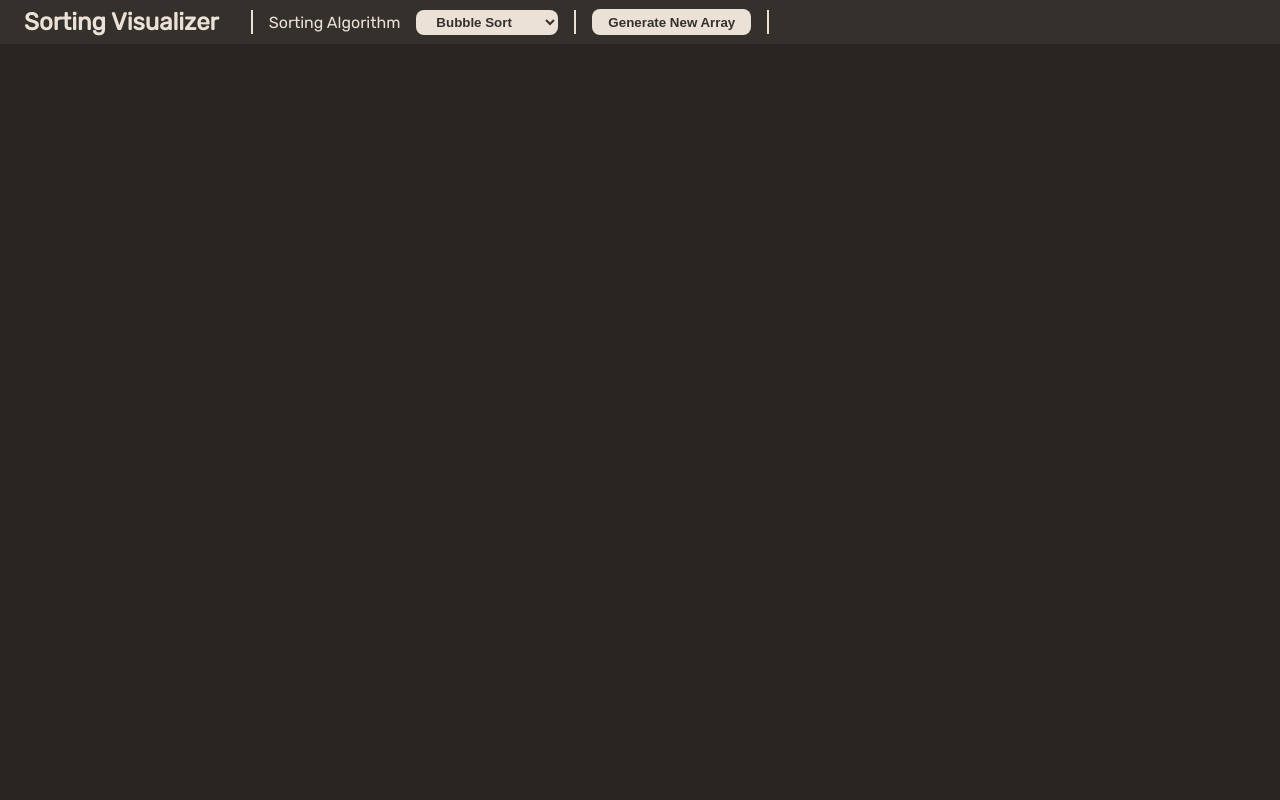
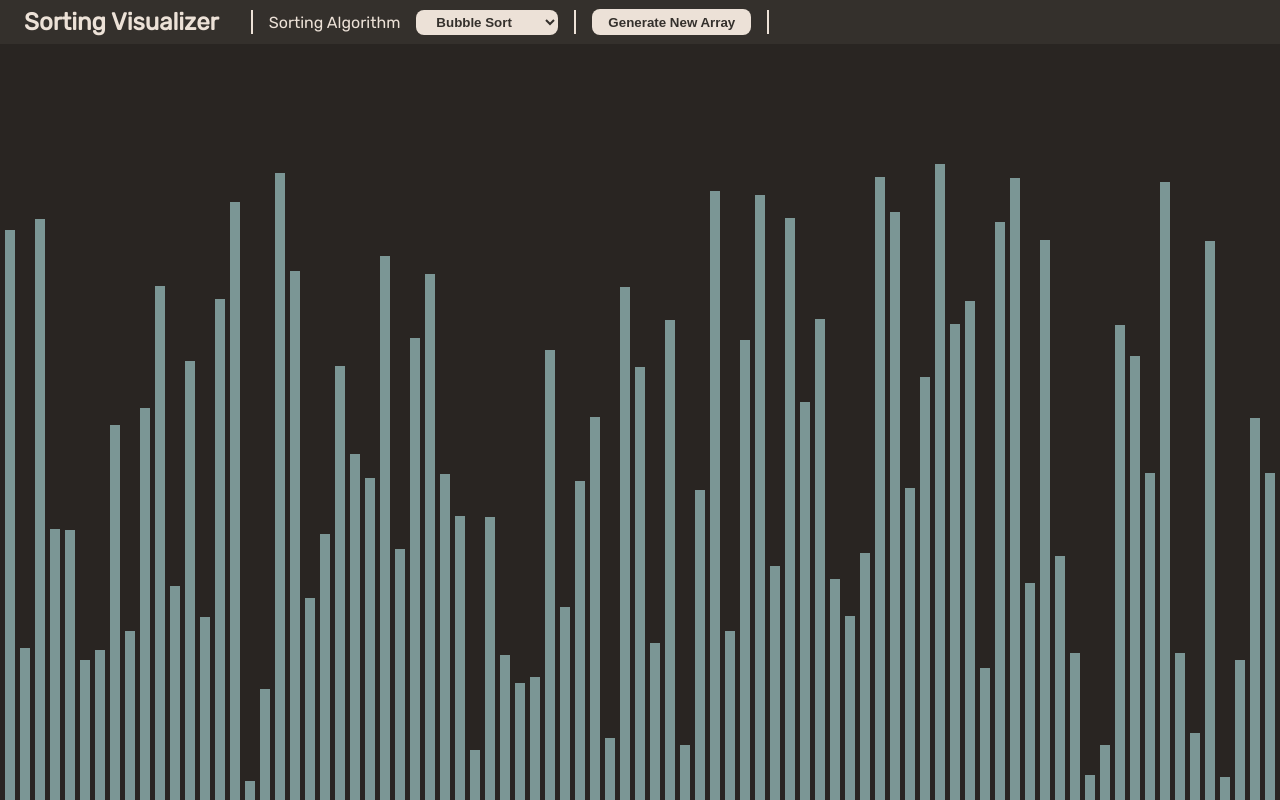
Before and after one commit to sk3p7ic/sorting-with-svelte, a SvelteKit app: page / in a window 1280 px wide. Both pictures are taken after a click on the button "Generate New Array". Built offline with nearby package versions, Linux system fonts and the light colour scheme.

Commit message:
Created Svelte stores for storing bar information and settings.

```diff
--- a/src/components/MenuBar.svelte
+++ b/src/components/MenuBar.svelte
@@ -1,8 +1,10 @@
 <script lang="ts">
+	import { init_bar_array } from '$lib/array.ts';
 	const generateNewArray = (e: Event) => {
 		e.preventDefault();
 		console.log('Generating new array');
-		// TODO: Generate new array in Svelte store
+		const n_bars = Math.floor(window.innerWidth / 15);
+		init_bar_array(window, n_bars);
 	};
 </script>
 
--- /dev/null
+++ b/src/lib/array.ts
@@ -0,0 +1,11 @@
+import { get } from 'svelte/store';
+import { bar_array, display_config } from './stores';
+
+export function init_bar_array(window: Window, n_bars: number) {
+	const arr: number[] = [];
+	const min_height = get(display_config).min_height;
+	for (let i = 0; i < n_bars; i++) {
+		arr.push(Math.random() * (window.innerHeight * 0.8 - min_height) + min_height);
+	}
+	bar_array.set(arr);
+}
--- /dev/null
+++ b/src/lib/stores.ts
@@ -0,0 +1,23 @@
+import { writable } from 'svelte/store';
+
+export const bar_array = writable<number[]>([]);
+
+export enum BarColor {
+	RED = 'var(--red)',
+	GREEN = 'var(--green)',
+	YELLOW = 'var(--yellow)',
+	BLUE = 'var(--blue)',
+	MAGENTA = 'var(--magenta)',
+	CYAN = 'var(--cyan)',
+	WHITE = 'var(--white)'
+}
+
+export type DisplayConfig = {
+	min_height: number;
+	bar_color: BarColor;
+};
+
+export const display_config = writable<DisplayConfig>({
+	min_height: 10,
+	bar_color: BarColor.CYAN
+});
--- a/src/routes/+page.svelte
+++ b/src/routes/+page.svelte
@@ -1,10 +1,24 @@
 <script lang="ts">
 	import MenuBar from '../components/MenuBar.svelte';
+	import { bar_array, display_config } from '$lib/stores.ts';
+
+	let bars: number[] = [];
+	bar_array.subscribe((v) => {
+		bars = v;
+	});
+	let bar_color: string;
+	display_config.subscribe((v) => {
+		bar_color = v.bar_color;
+	});
 </script>
 
 <main>
 	<MenuBar />
-	<div id="output" />
+	<div id="output">
+		{#each bars as bar_height}
+			<div class="bar" style={`height: ${bar_height}px; background-color: ${bar_color};`} />
+		{/each}
+	</div>
 </main>
 
 <style>
@@ -17,5 +31,14 @@
 	div#output {
 		width: 100%;
 		height: 100%;
+		display: flex;
+		flex-direction: row;
+		align-items: end;
+		justify-content: center;
+		gap: 5px;
+	}
+
+	.bar {
+		width: 10px;
 	}
 </style>
```
